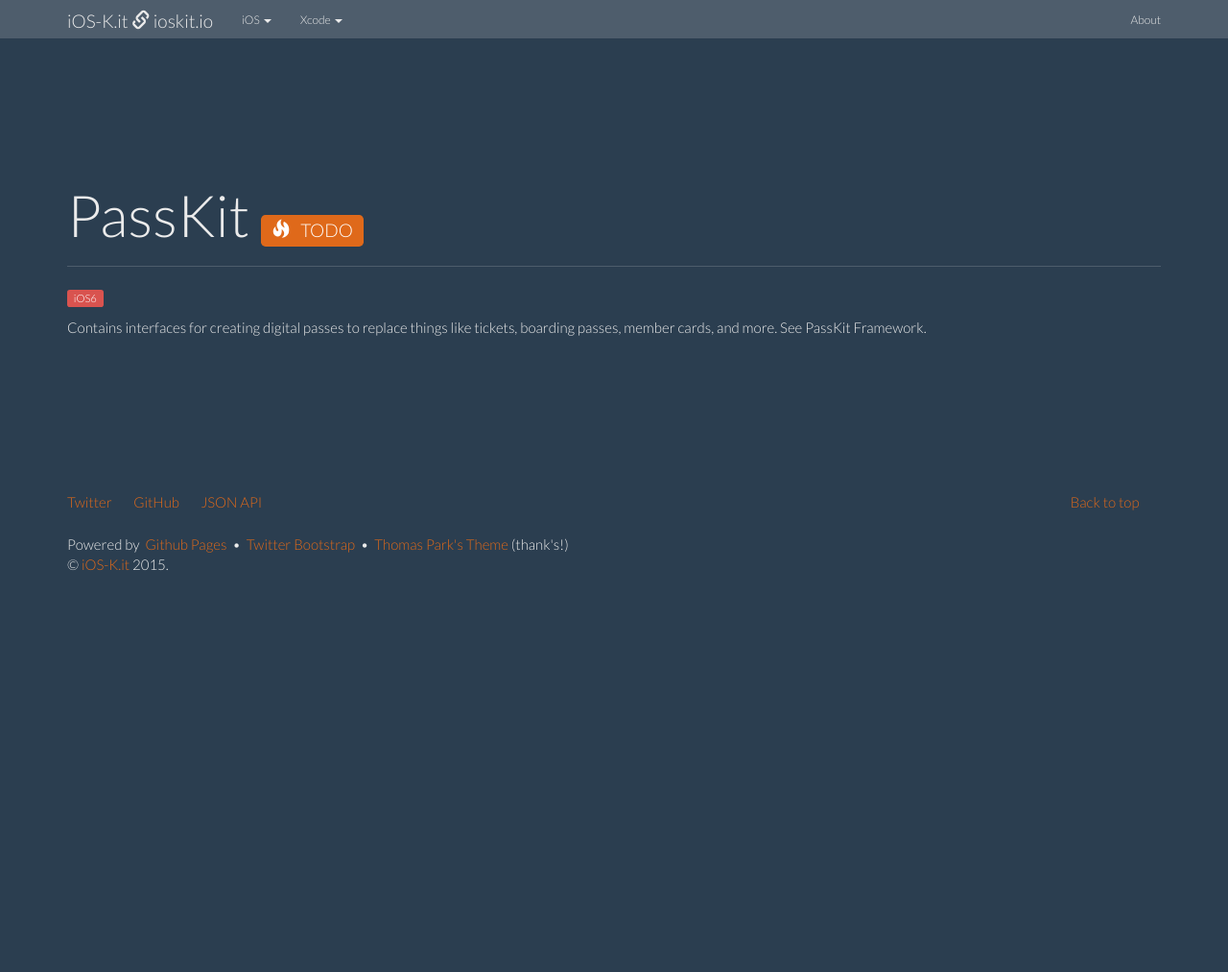
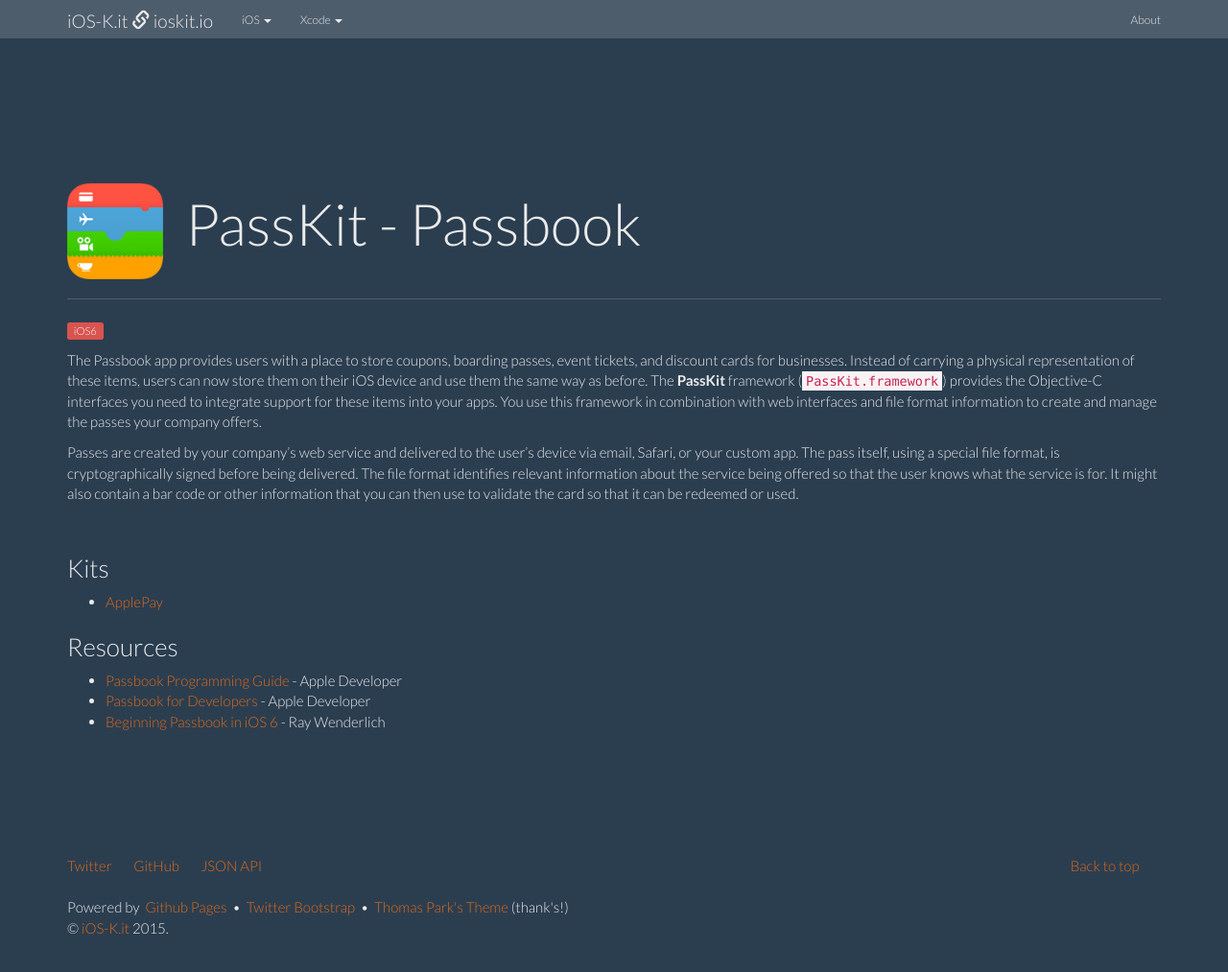
Before and after one commit to ioskit/ioskit.github.io, a Jekyll site: the page built from _kits/PassKit.md, in a window 1280 px wide and 1053 px high. Shown: the top 1013 px of the window at 96% size. Built offline with Jekyll 4.4.1, drawn with Linux system fonts in a browser that asks for light colours; nearby versions of some CDN libraries.

Commit message:
Kit: Passkit.

```diff
--- a/_kits/PassKit.md
+++ b/_kits/PassKit.md
@@ -1,17 +1,33 @@
 ---
 layout: kit
-name: 'PassKit'
+name: 'PassKit - Passbook'
 id: passkit
-status: TODO
+status:
+type: kit
 since: iOS6
+icon: /resources/images/kits/Passbook/passbook.png
 prefixe: 'PK'
-link:
-abstract: "Contains interfaces for creating digital passes to replace things like tickets, boarding passes, member cards, and more. See PassKit Framework."
-links__:
+abstract: "Contains interfaces for creating digital passes to replace things like tickets, boarding passes, member cards, and more."
+kits:
+ - ApplePay
+links:
  - link:
-     name: 'aaa'
-     url: bbb
-     description: 'ccc'
+     name: 'Passbook Programming Guide'
+     url: https://developer.apple.com/library/ios/documentation/UserExperience/Conceptual/PassKit_PG/Chapters/Introduction.html
+     description: ' - Apple Developer'
+     type: reference
+ - link:
+     name: 'Passbook for Developers'
+     url: https://developer.apple.com/passbook/
+     description: ' - Apple Developer'
+     type: reference
+ - link:
+     name: 'Beginning Passbook in iOS 6'
+     url: http://www.raywenderlich.com/tag/passbook
+     description: ' - Ray Wenderlich'
+     type: tutorial
 ---
 
-Contains interfaces for creating digital passes to replace things like tickets, boarding passes, member cards, and more. See PassKit Framework.
+The Passbook app provides users with a place to store coupons, boarding passes, event tickets, and discount cards for businesses. Instead of carrying a physical representation of these items, users can now store them on their iOS device and use them the same way as before. The **PassKit** framework (`PassKit.framework`) provides the Objective-C interfaces you need to integrate support for these items into your apps. You use this framework in combination with web interfaces and file format information to create and manage the passes your company offers.
+
+Passes are created by your company’s web service and delivered to the user’s device via email, Safari, or your custom app. The pass itself, using a special file format, is cryptographically signed before being delivered. The file format identifies relevant information about the service being offered so that the user knows what the service is for. It might also contain a bar code or other information that you can then use to validate the card so that it can be redeemed or used.
```
Also changed, not shown: _kits/ApplePay.md (+1 -0 lines), resources/images/kits/Passbook/passbook.png (added).
